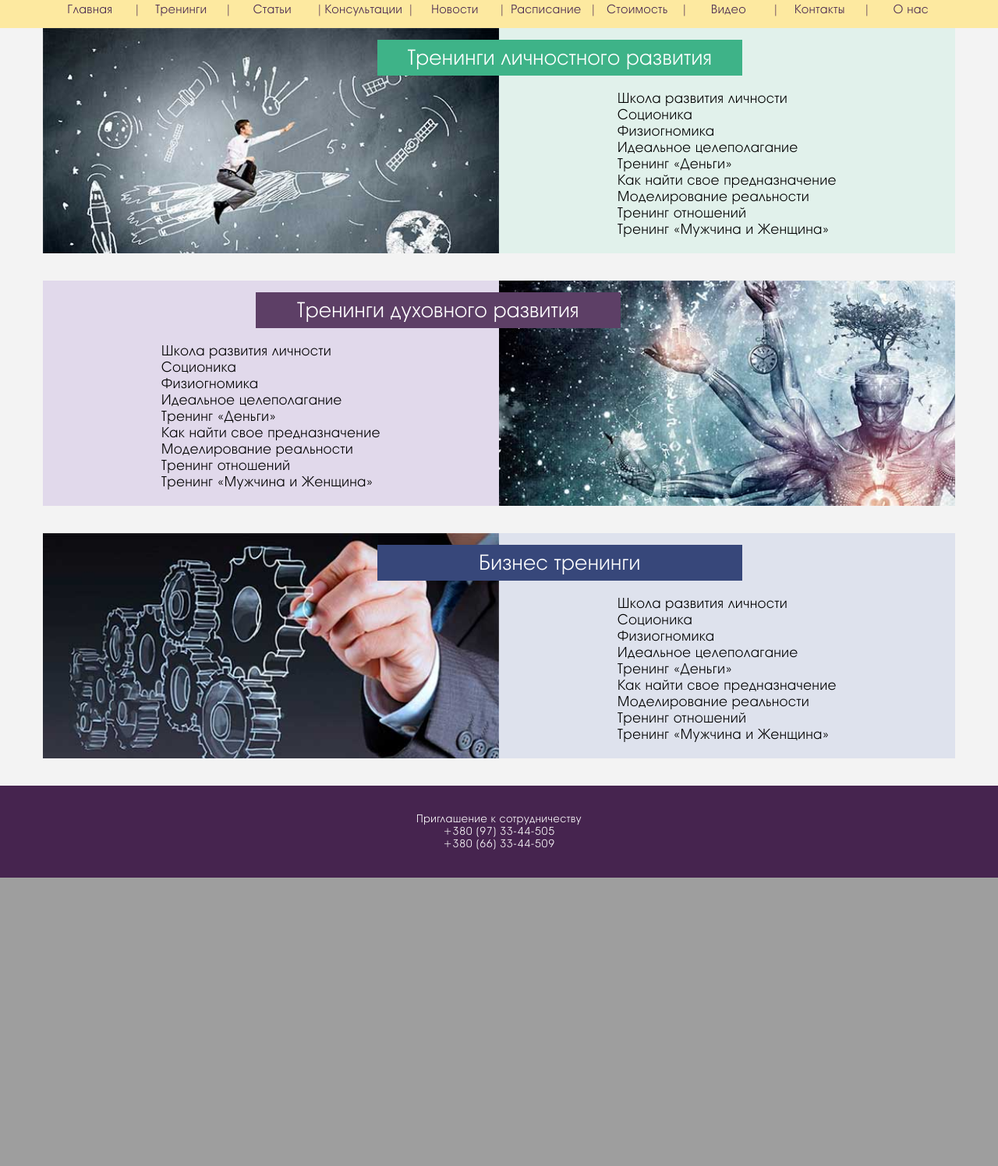
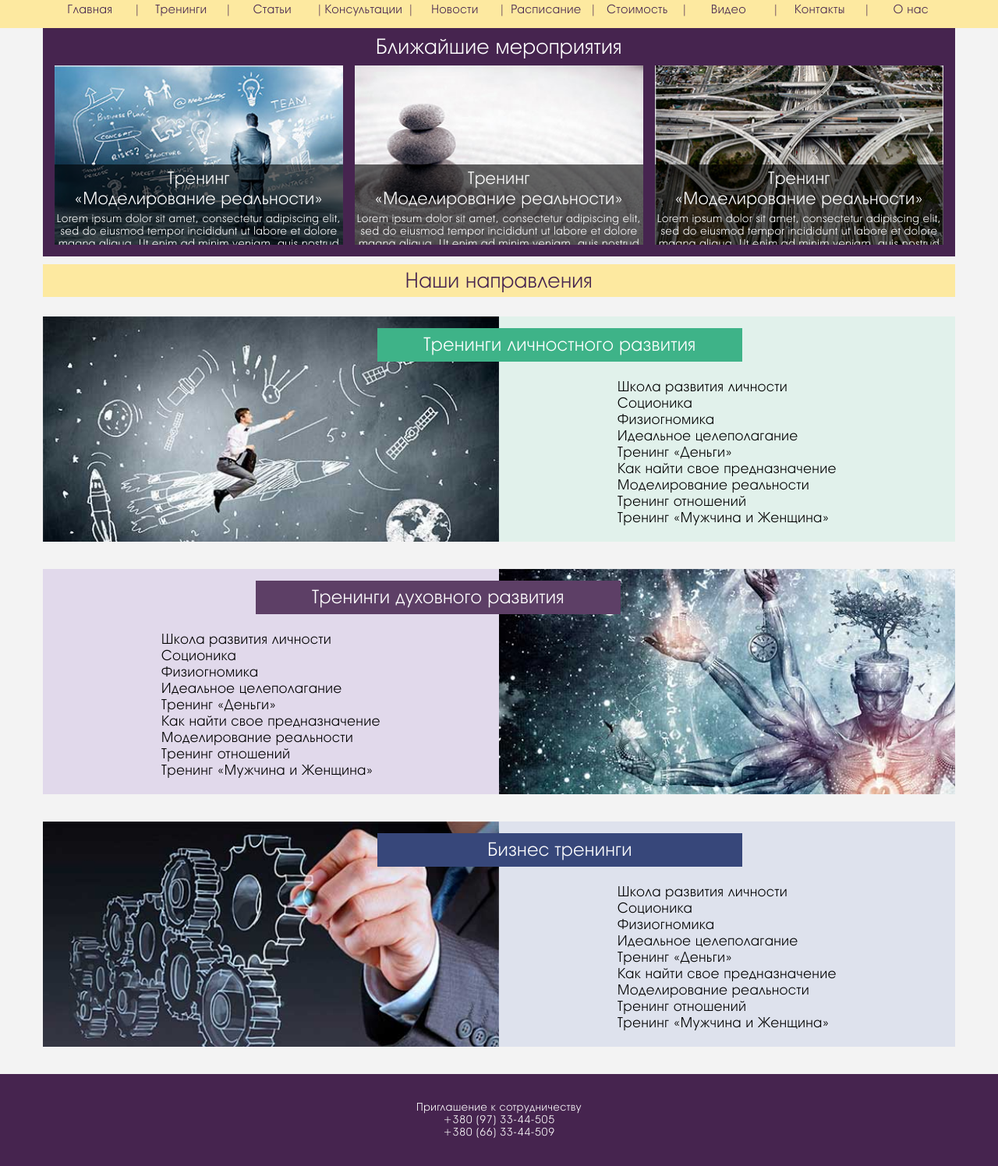
Before and after one commit to ZatolokinPavel/zhivoeslovo, a PHP site: page / in a window 1280 px wide. Shown: the part 381-1877 px from the top of the page at 78% size. Before the commit the page ends 1507 px from the top, so only its background shows below. Run offline with PHP 8.4, Linux system fonts and the light colour scheme.

Commit message:
add upcoming-events

```diff
--- a/css/main.css
+++ b/css/main.css
@@ -46,6 +46,9 @@ html, body {width: 100%; overflow-x: hidden; margin: 0; padding: 0;}
 body {background: #f3f3f3; font-size: 14px; font-family: a_AvanteLt, "Segoe UI", Arial, Helvetica, sans-serif;
       letter-spacing: 0.05em; -webkit-font-smoothing: subpixel-antialiased !important;}
 .container {position: relative; width: 100%; margin: 0 auto;}
+h2 {font-size: 27px; font-weight: normal;}
+h3 {font-size: 24px; font-weight: normal;}
+h4 {font-size: 22px; font-weight: normal;}
 @media (min-width:  768px) { .container {width:  750px;} }
 @media (min-width:  992px) { .container {width:  970px;} }
 @media (min-width: 1200px) { .container {width: 1170px;} }
@@ -57,7 +60,7 @@ body {background: #f3f3f3; font-size: 14px; font-family: a_AvanteLt, "Segoe UI",
  *  Не используй эти имена самостоятельно!
  *  Они нужны для уточнений внутри других классов.
  */
-.big, .top {}
+.big, .top, .title {}
 
 
 
@@ -161,6 +164,17 @@ body {background: #f3f3f3; font-size: 14px; font-family: a_AvanteLt, "Segoe UI",
 .main-menu a {display: block; width: 100%; line-height: 47px; padding: 0 5px; color: #46244f; text-decoration: none;}
 .main-menu a:hover {background: #3ac793;}
 
+.upcoming-events {margin: 0 0 25px 0; padding: 0 15px; background-color: #46244f;}
+.upcoming-events > h2.title {margin: 0; padding: 8px; text-align: center; color: #fff;}
+.upcoming-events .event {position: relative; height: 230px; overflow: hidden;}
+.upcoming-events .event img {width: 100%;}
+.upcoming-events .event .descr {position: absolute; left: 0; right: 0; bottom: 0; height: 45%; text-align: center;
+                                color: #fff; background: rgba(0,0,0,0.6); transition: height 0.2s linear 0s;}
+.upcoming-events .event:hover .descr {height: 70%;}
+.upcoming-events .event h4 {margin: 5px; padding: 0;}
+.upcoming-events .event p {margin: 0; padding: 0;}
+
+h2.home-activities-title {display: block; margin: 25px 0; padding: 5px; text-align: center; color: #46244f; background-color: #fde9a0;}
 .home-activities {position: relative; margin-bottom: 35px; text-align: center; font-size: 18px;}
 .home-activities.n1 {background: #e1f1eb; padding-left:  50%;}
 .home-activities.n2 {background: #e1d9eb; padding-right: 50%;}
@@ -170,13 +184,13 @@ body {background: #f3f3f3; font-size: 14px; font-family: a_AvanteLt, "Segoe UI",
 .home-activities.n1 > div.cover {left:  0; background-image: url("/img/home/rocket-science.jpg")}
 .home-activities.n2 > div.cover {right: 0; background-image: url("/img/home/meditation-spiritual.jpg")}
 .home-activities.n3 > div.cover {left:  0; background-image: url("/img/home/biznes-protsess.jpg")}
-.home-activities > h2 {display: block; position: absolute; color: #fff; left: 50%; margin: 15px 0; padding: 7px 15px;
-                       min-width: 40%; text-align: center; font-size: 27px; font-weight: normal;}
-.home-activities.n1 > h2 {background: #3eb388; transform: translateX(-33.333%);}
-.home-activities.n2 > h2 {background: #5d3f66; transform: translateX(-66.666%);}
-.home-activities.n3 > h2 {background: #37477a; transform: translateX(-33.333%);}
-/*.home-activities > h2:before {display: block; content: ''; position: absolute; top: 0; right: 100%; height: 0; width: 0; border: 25px solid darkred; border-bottom-color: transparent; border-left-color: transparent;}*/
-/*.home-activities > h2:after  {display: block; content: ''; position: absolute; top: 0; left:  100%; height: 100%; width: 50px; background: red;}*/
+.home-activities > h3 {display: block; position: absolute; color: #fff; left: 50%; margin: 15px 0; padding: 7px 15px;
+                       min-width: 40%; text-align: center;}
+.home-activities.n1 > h3 {background: #3eb388; transform: translateX(-33.333%);}
+.home-activities.n2 > h3 {background: #5d3f66; transform: translateX(-66.666%);}
+.home-activities.n3 > h3 {background: #37477a; transform: translateX(-33.333%);}
+/*.home-activities > h3:before {display: block; content: ''; position: absolute; top: 0; right: 100%; height: 0; width: 0; border: 25px solid darkred; border-bottom-color: transparent; border-left-color: transparent;}*/
+/*.home-activities > h3:after  {display: block; content: ''; position: absolute; top: 0; left:  100%; height: 100%; width: 50px; background: red;}*/
 .home-activities ul {display: inline-block; margin: 80px 0 20px 0; text-align: initial;}
 
 footer {padding: 35px 15px; text-align: center; color: #fff; background: #46244f}
--- a/index.html
+++ b/index.html
@@ -62,9 +62,61 @@
 </menu>
 
 <main class="container">
+    <section class="upcoming-events">
+        <h2 class="title">Ближайшие мероприятия</h2>
+        <div class="grid box">
+            <div class="col4">
+                <div class="event">
+                    <img src="/img/events/1-2015-06-25-Kma043VaMa.jpg">
+                    <div class="descr">
+                        <h4>Тренинг<br>&laquo;Моделирование реальности&raquo;</h4>
+                        <p>
+                            Lorem ipsum dolor sit amet, consectetur adipiscing elit, sed do eiusmod tempor incididunt
+                            ut labore et dolore magna aliqua. Ut enim ad minim veniam, quis nostrud exercitation ullamco
+                            laboris nisi ut aliquip ex ea commodo consequat. Duis aute irure dolor in reprehenderit
+                            in voluptate velit esse cillum dolore eu fugiat nulla pariatur. Excepteur sint occaecat
+                            cupidatat non proident, sunt in culpa qui officia deserunt mollit anim id est laborum.
+                        </p>
+                    </div>
+                </div>
+            </div>
+            <div class="col4">
+                <div class="event">
+                    <img src="/img/events/271101__sand-stones-zen_p.jpg">
+                    <div class="descr">
+                        <h4>Тренинг<br>&laquo;Моделирование реальности&raquo;</h4>
+                        <p>
+                            Lorem ipsum dolor sit amet, consectetur adipiscing elit, sed do eiusmod tempor incididunt
+                            ut labore et dolore magna aliqua. Ut enim ad minim veniam, quis nostrud exercitation ullamco
+                            laboris nisi ut aliquip ex ea commodo consequat. Duis aute irure dolor in reprehenderit
+                            in voluptate velit esse cillum dolore eu fugiat nulla pariatur. Excepteur sint occaecat
+                            cupidatat non proident, sunt in culpa qui officia deserunt mollit anim id est laborum.
+                        </p>
+                    </div>
+                </div>
+            </div>
+            <div class="col4">
+                <div class="event">
+                    <img src="/img/events/345323_jdpwjd.jpg">
+                    <div class="descr">
+                        <h4>Тренинг<br>&laquo;Моделирование реальности&raquo;</h4>
+                        <p>
+                            Lorem ipsum dolor sit amet, consectetur adipiscing elit, sed do eiusmod tempor incididunt
+                            ut labore et dolore magna aliqua. Ut enim ad minim veniam, quis nostrud exercitation ullamco
+                            laboris nisi ut aliquip ex ea commodo consequat. Duis aute irure dolor in reprehenderit
+                            in voluptate velit esse cillum dolore eu fugiat nulla pariatur. Excepteur sint occaecat
+                            cupidatat non proident, sunt in culpa qui officia deserunt mollit anim id est laborum.
+                        </p>
+                    </div>
+                </div>
+            </div>
+        </div>
+    </section>
+
+    <h2 class="home-activities-title">Наши направления</h2>
     <section class="box home-activities n1">
         <div class="cover"></div>
-        <h2>Тренинги личностного развития</h2>
+        <h3>Тренинги личностного развития</h3>
         <ul>
             <li>Школа развития личности</li>
             <li>Соционика</li>
@@ -79,7 +131,7 @@
     </section>
     <section class="box home-activities n2">
         <div class="cover"></div>
-        <h2>Тренинги духовного развития</h2>
+        <h3>Тренинги духовного развития</h3>
         <ul>
             <li>Школа развития личности</li>
             <li>Соционика</li>
@@ -94,7 +146,7 @@
     </section>
     <section class="box home-activities n3">
         <div class="cover"></div>
-        <h2>Бизнес тренинги</h2>
+        <h3>Бизнес тренинги</h3>
         <ul>
             <li>Школа развития личности</li>
             <li>Соционика</li>
```
Also changed, not shown: img/events/1-2015-06-25-Kma043VaMa.jpg (added), img/events/271101__sand-stones-zen_p.jpg (added), img/events/345323_jdpwjd.jpg (added).
